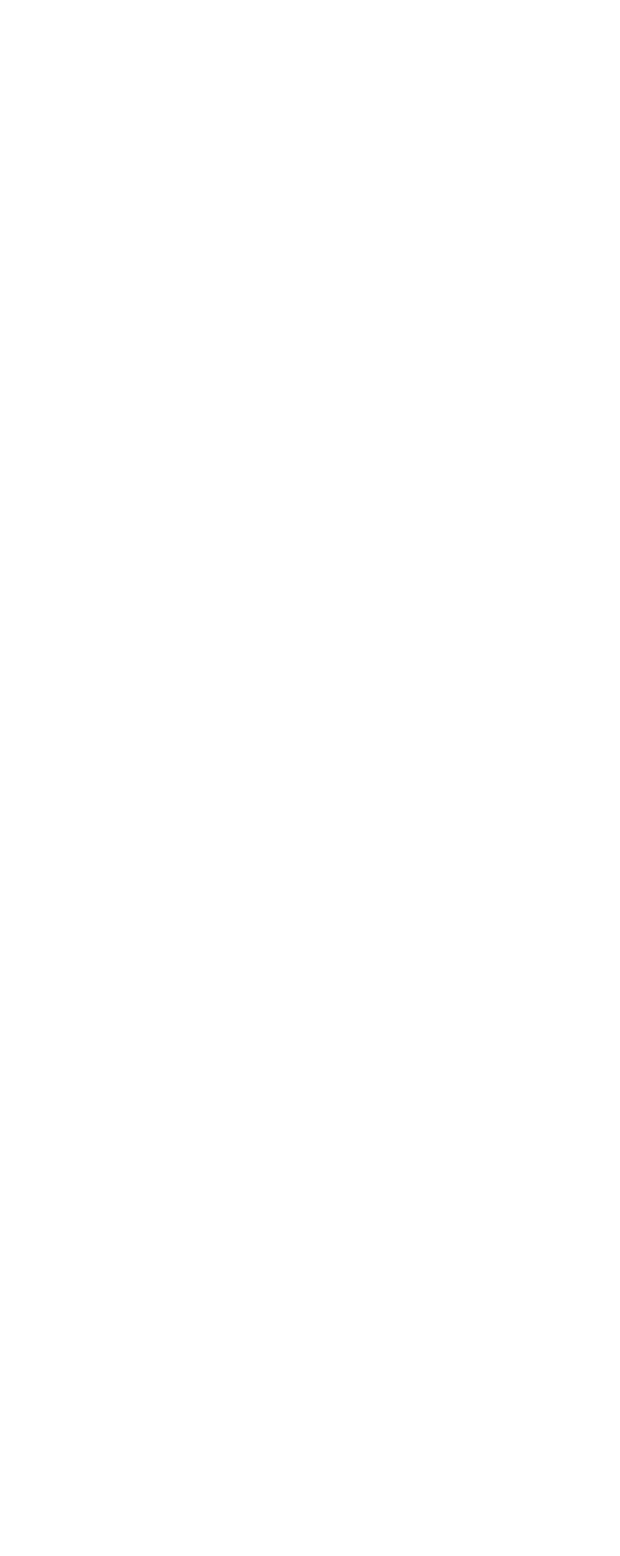
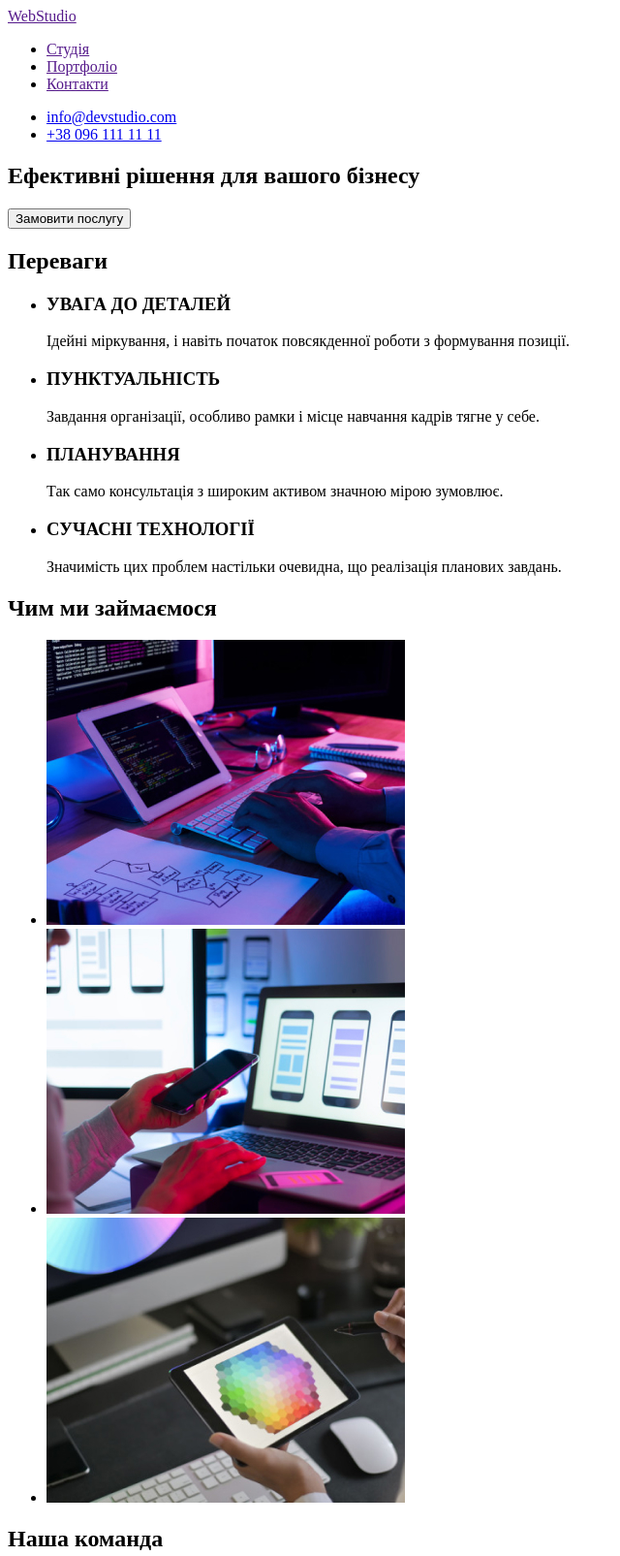
Before and after one commit to RuslanIsaev1/goit-markup-hw-01, a plain HTML site: page index.html in a window 1280 px wide. Shown: the top 1605 px of the page at 97% size, without its empty margins (0-640 px from the left). Before the commit the page ends 800 px from the top, so only its background shows below. Drawn offline with Linux system fonts and the light colour scheme.

Commit message:
second commit

```diff
--- a/index.html
+++ b/index.html
@@ -7,6 +7,101 @@
        <title>Document</title>
     </head>
     <body>
+        <header>
+            <nav>
+                <a href="">WebStudio</a>
+                <ul>
+                    <li> <a href="">Студія</a></li>
+                    <li> <a href="">Портфоліо</a></li>
+                    <li> <a href="">Контакти</a></li>
+                </ul>
+            </nav>
+            <ul>
 
+                <li><a href="mailto:info@devstudio.com">info@devstudio.com</a></li>
+                <li><a href="tel:+380961111111">+38 096 111 11 11</a></li>
+
+            </ul>
+
+        </header>
+
+        <main>
+            <div>
+                <section>
+                    <h1>Ефективні рішення для вашого бізнесу</h1>
+                    <button>Замовити послугу</button>
+                </section>
+            </div>
+            <section>
+                <h2>Переваги</h2>
+                <ul>
+                    <li>
+                        <h3>УВАГА ДО ДЕТАЛЕЙ</h3>
+                        <p>Ідейні міркування, і навіть початок повсякденної роботи з формування позиції.</p>
+                    </li>
+                    <li>
+                        <h3>ПУНКТУАЛЬНІСТЬ</h3>
+                        <p>Завдання організації, особливо рамки і місце навчання кадрів тягне у себе.</p>
+                    </li>
+                    <li>
+                        <h3>ПЛАНУВАННЯ</h3>
+                        <p>Так само консультація з широким активом значною мірою зумовлює.</p>
+                    </li>
+                    <li>
+                        <h3>СУЧАСНІ ТЕХНОЛОГІЇ</h3>
+                        <p>Значимість цих проблем настільки очевидна, що реалізація планових завдань.</p>
+                    </li>
+                </ul>
+            </section>
+            <section>
+                <h2>Чим ми займаємося</h2>
+                <ul>
+                    <li>
+                        <img src="./imeges/foto1.jpg" alt="site creation" width="370"/>
+                    </li>
+                    <li>
+                        <img src="./imeges/foto2.jpg" alt="addendum" width="370"/>
+                    </li>
+                    <li>
+                        <img src="./imeges/foto3.jpg" alt="design" width="370"/>
+                    </li>
+                </ul>
+            </section>
+            <section>
+                <h2>Наша команда</h2>
+                <ul>
+                    <li>
+                        <img src="./imeges/worker1.jpg" alt="Product Designer" width="270">
+                        <h3>Ігор Дем'яненко</h3>
+                        <p>Product Designer</p>
+                    </li>
+                    <li>
+                        <img src="./imeges/worker2.jpg" alt="Frontend Developer" width="270">
+                        <h3>Ольга Рєпіна</h3>
+                        <p>Frontend Developer</p>
+                    </li>
+                    <li>
+                        <img src="./imeges/worker3.jpg" alt="Marketing" width="270">
+                        <h3>Микола Тарасов</h3>
+                        <p>Marketing</p>
+                    </li>
+                    <li>
+                        <img src="./imeges/worker4.jpg" alt="UI Designer" width="270">
+                        <h3>Михайло Єрмаков</h3>
+                        <p>UI Designer</p>
+                    </li>
+                </ul>
+            </section>
+        </main>
+        <footer>
+            <a href="">WebStudio</a>
+            <address>м. Київ, пр-т Лесі Українки, 26</address>
+            <ul>
+
+                <li><a href="mailto:info@devstudio.com">info@devstudio.com</a></li>
+                <li><a href="tel:+380961111111">+38 096 111 11 11</a></li>
+
+            </ul>
+        </footer>
     </body>
 </html>
```
Also changed, not shown: imeges/foto1.jpg (added), imeges/foto2.jpg (added), imeges/foto3.jpg (added), imeges/worker1.jpg (added), imeges/worker2.jpg (added), imeges/worker3.jpg (added), imeges/worker4.jpg (added). Lines whose indentation alone changed are shown as unchanged.
